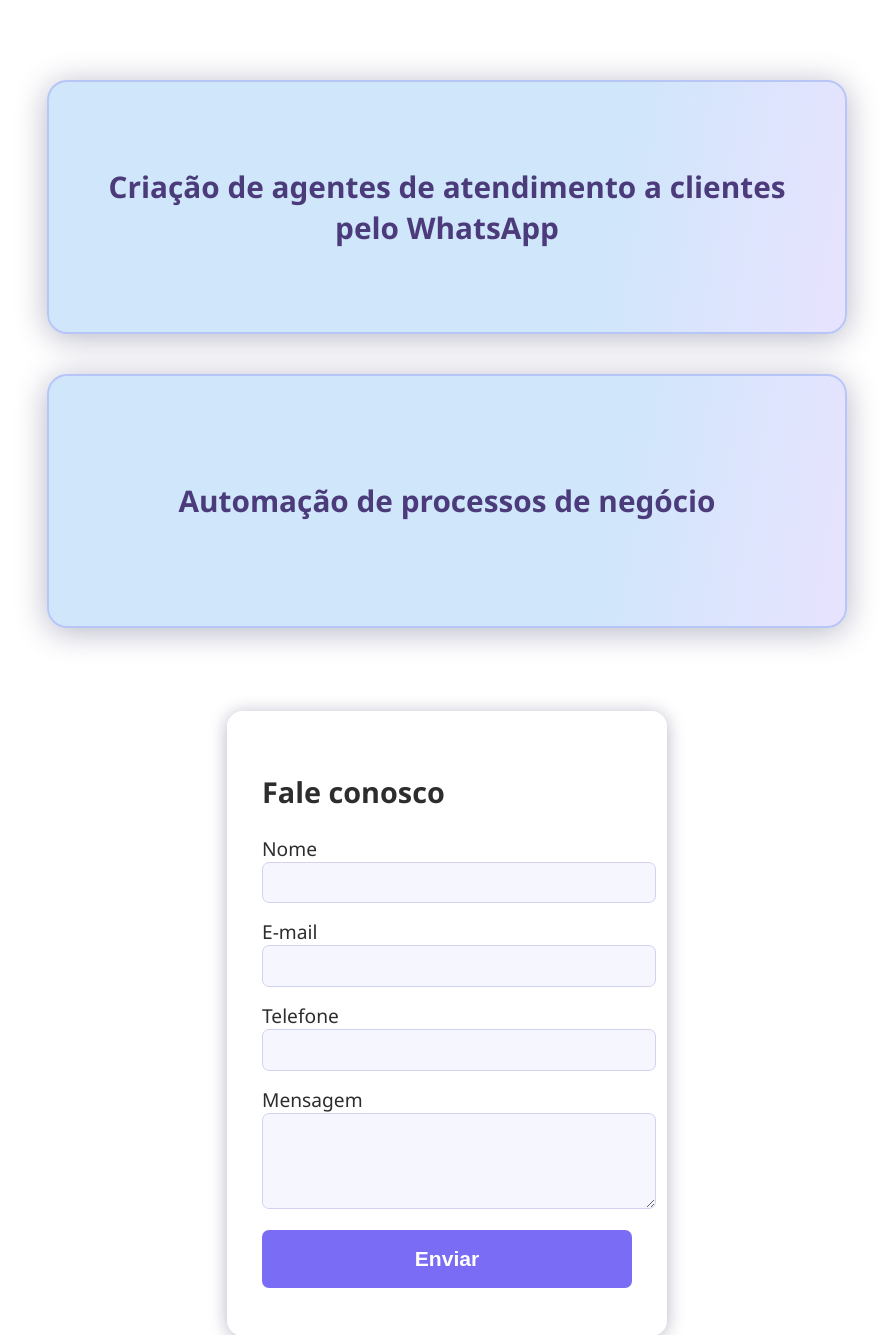
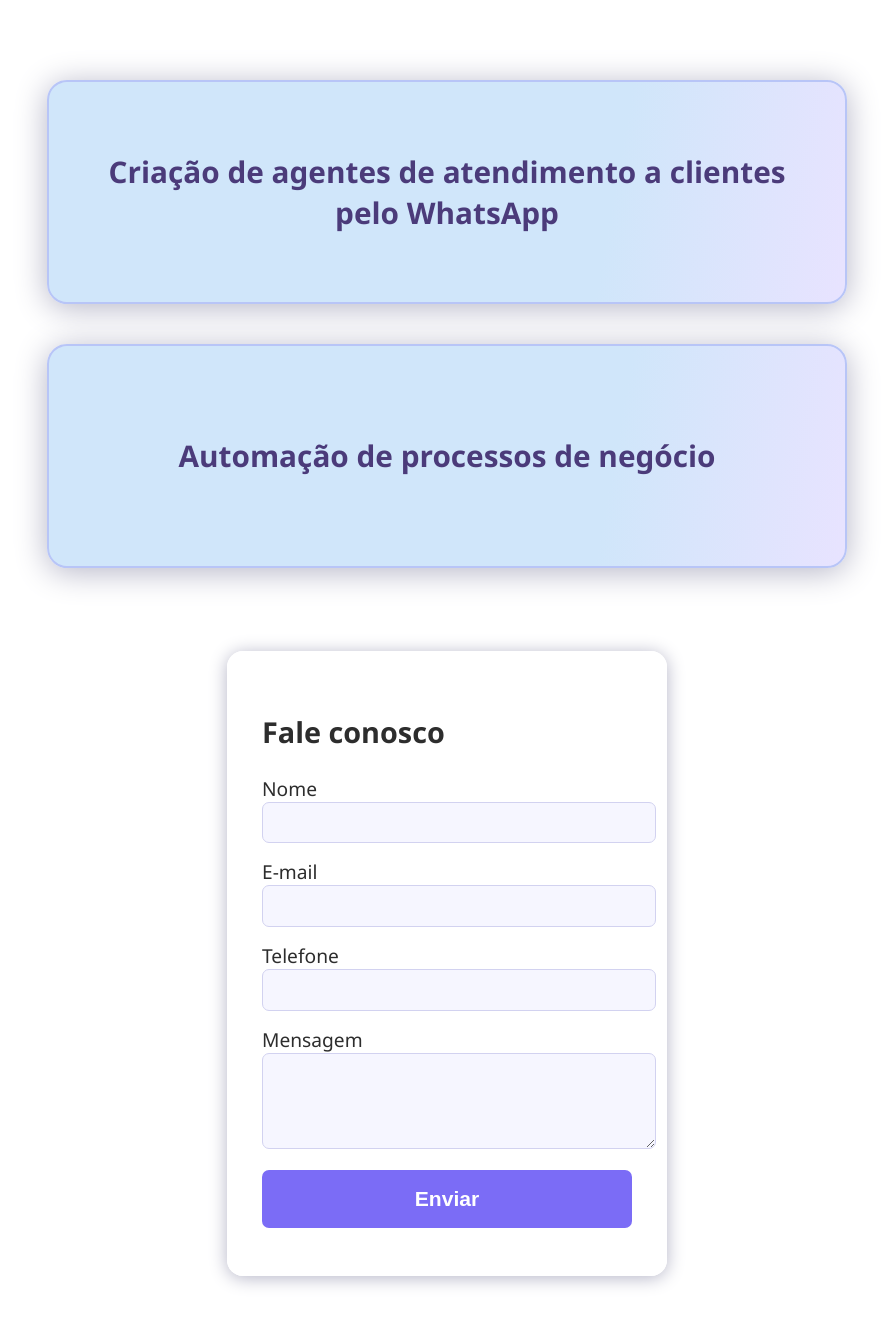
Before and after one commit to brazeiro63/dsdc, a Flask app: page / in a window 1280 px wide. Shown: the part 152-1487 px from the top of the page, without its empty margins (193-1086 px from the left). Run offline with Flask 3, Linux system fonts and the light colour scheme.

```diff
--- a/app/static/css/style.css
+++ b/app/static/css/style.css
@@ -140,8 +140,8 @@ form button:hover, form input[type=submit]:hover {
     font-size: 1.55em;
     font-weight: 700;
     padding: 2.5rem 2.8rem;
-    min-width: 250px;
-    min-height: 170px;
+    min-width: 200px;
+    min-height: 140px;
     flex: 1 1 350px;
     text-align: center;
     margin-bottom: 0.5rem;
```
